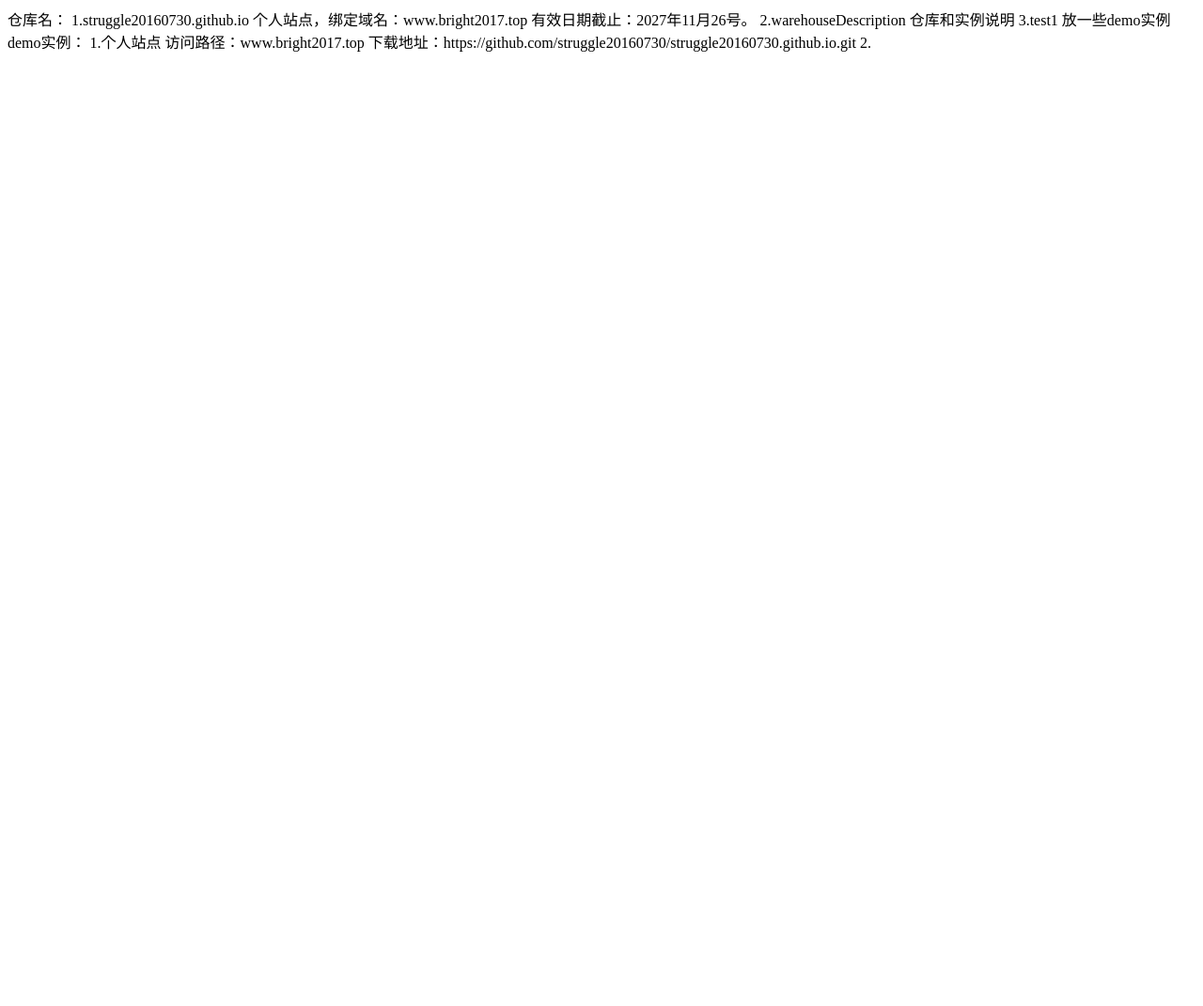
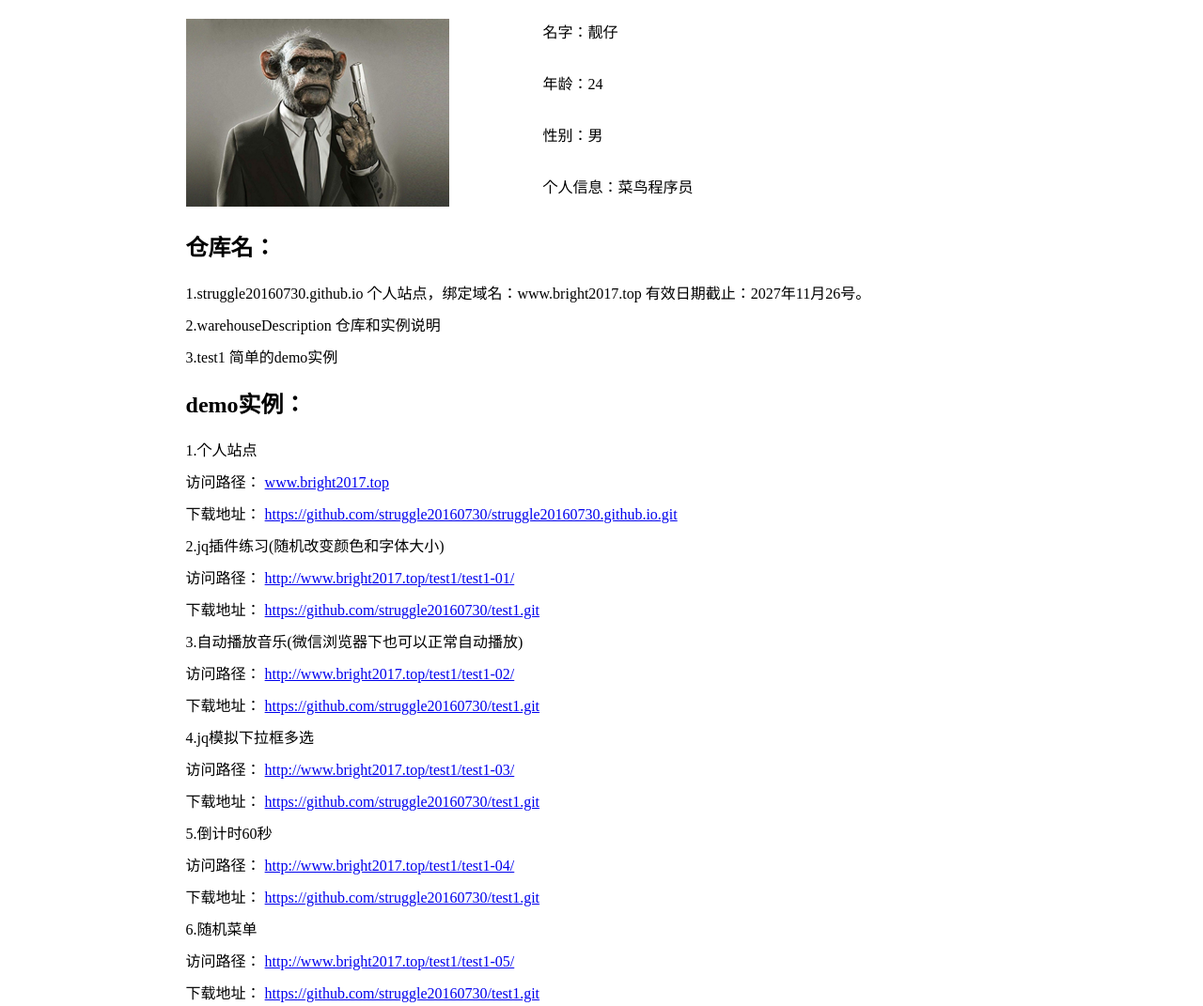
Before and after one commit to struggle20160730/warehouseDescription, a plain HTML site: page index.html in a window 1280 px wide. Shown: the whole page at 94% size. Before the commit the page ends 800 px from the top, so only its background shows below. Drawn offline with Linux system fonts and the light colour scheme.

Commit message:
仓库说明

```diff
--- a/index.html
+++ b/index.html
@@ -2,27 +2,160 @@
 <html>
 	<head>
 		<meta charset="utf-8" />
-		<title></title>
+		<title>仓库说明</title>
+		<style type="text/css">
+			#demo{
+				width: 70%;
+				margin: 20px auto;
+				padding-bottom: 50px;
+			}
+			.topCent{
+				width: 1066px;height: 204px;
+			}
+			.topCent>div{
+				display: inline-block;
+				float: left;
+				width: 280px;
+				height: 204px;
+			}
+			.topCent-right{
+				margin-left: 100px;
+			}
+			.topCent-right>div{
+				height: 30px;
+				line-height: 30px;
+				margin-bottom: 25px;
+			}
+			.wearehouse>div{
+				margin-bottom: 10px;
+			}
+			.demo>div{
+				margin-bottom: 10px;
+			}
+			.demo>div>div{
+				margin-bottom: 10px;
+			}
+		</style>
 	</head>
 	<body>
+		<div id="demo">
+			<div class="topCent">
+				<div class="topCent-left">
+					<img src="img/codeman.jpg" alt="程序猿" />
+				</div>
+				<div class="topCent-right">
 					<div>
-
+						名字：靓仔
+					</div>
+					<div>
+						年龄：24
+					</div>
+					<div>
+						性别：男
+					</div>
+					<div>
+						个人信息：菜鸟程序员
+					</div>
+				</div>
+				<div style="clear: both;display: none;"></div>
+			</div>
+			<div class="wearehouse">
+				<h2>
 					仓库名：
-
+				</h2>
+				<div>
 					1.struggle20160730.github.io    个人站点，绑定域名：www.bright2017.top  有效日期截止：2027年11月26号。
-
+				</div>
+				<div>
 					2.warehouseDescription   仓库和实例说明
-
-3.test1   放一些demo实例
-
-
-
+				</div>
+				<div>
+					3.test1   简单的demo实例
+				</div>
+			</div>
+			<div class="demo">
+				<h2>
 					demo实例：
-
+				</h2>
+				<div>
+					<div>
 						1.个人站点
-  访问路径：www.bright2017.top
-  下载地址：https://github.com/struggle20160730/struggle20160730.github.io.git
-2.
+					</div>
+					<div>
+						<span>访问路径：</span>
+						<a href="http://www.bright2017.top/" target="_blank">www.bright2017.top</a>
+					</div>
+					<div>
+						<span>下载地址：</span>
+						<a href="https://github.com/struggle20160730/struggle20160730.github.io.git" target="_blank">https://github.com/struggle20160730/struggle20160730.github.io.git</a>
+					</div>
+				</div>
+				<div>
+					<div>
+						2.jq插件练习(随机改变颜色和字体大小)
+					</div>
+					<div>
+						<span>访问路径：</span>
+						<a href="http://www.bright2017.top/test1/test1-01/" target="_blank">http://www.bright2017.top/test1/test1-01/</a>
+					</div>
+					<div>
+						<span>下载地址：</span>
+						<a href="https://github.com/struggle20160730/test1.git" target="_blank">https://github.com/struggle20160730/test1.git</a>
+					</div>
+				</div>
+				<div>
+					<div>
+						3.自动播放音乐(微信浏览器下也可以正常自动播放)
+					</div>
+					<div>
+						<span>访问路径：</span>
+						<a href="http://www.bright2017.top/test1/test1-02/" target="_blank">http://www.bright2017.top/test1/test1-02/</a>
+					</div>
+					<div>
+						<span>下载地址：</span>
+						<a href="https://github.com/struggle20160730/test1.git" target="_blank">https://github.com/struggle20160730/test1.git</a>
+					</div>
+				</div>
+				<div>
+					<div>
+						4.jq模拟下拉框多选
+					</div>
+					<div>
+						<span>访问路径：</span>
+						<a href="http://www.bright2017.top/test1/test1-03/" target="_blank">http://www.bright2017.top/test1/test1-03/</a>
+					</div>
+					<div>
+						<span>下载地址：</span>
+						<a href="https://github.com/struggle20160730/test1.git" target="_blank">https://github.com/struggle20160730/test1.git</a>
+					</div>
+				</div>
+				<div>
+					<div>
+						5.倒计时60秒
+					</div>
+					<div>
+						<span>访问路径：</span>
+						<a href="http://www.bright2017.top/test1/test1-04/" target="_blank">http://www.bright2017.top/test1/test1-04/</a>
+					</div>
+					<div>
+						<span>下载地址：</span>
+						<a href="https://github.com/struggle20160730/test1.git" target="_blank">https://github.com/struggle20160730/test1.git</a>
+					</div>
+				</div>
+				<div>
+					<div>
+						6.随机菜单
+					</div>
+					<div>
+						<span>访问路径：</span>
+						<a href="http://www.bright2017.top/test1/test1-05/" target="_blank">http://www.bright2017.top/test1/test1-05/</a>
+					</div>
+					<div>
+						<span>下载地址：</span>
+						<a href="https://github.com/struggle20160730/test1.git" target="_blank">https://github.com/struggle20160730/test1.git</a>
+					</div>
+				</div>
+			</div>
 		</div>
 	</body>
 </html>
```
Also changed, not shown: img/codeman.jpg (added). Lines whose indentation alone changed are shown as unchanged.
